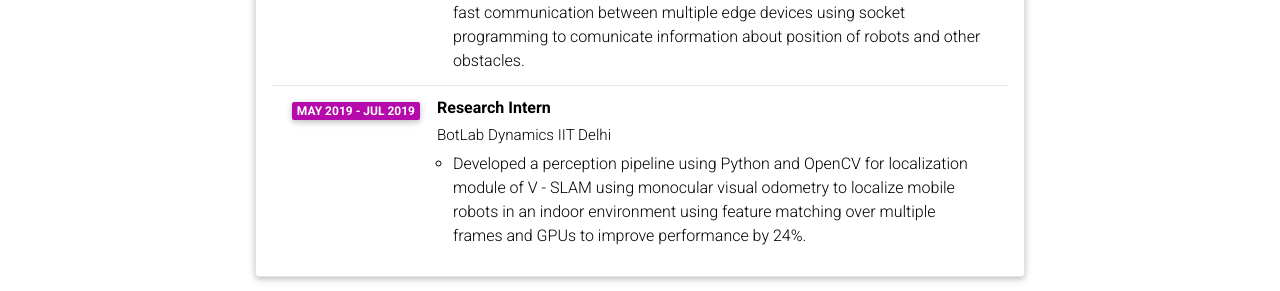
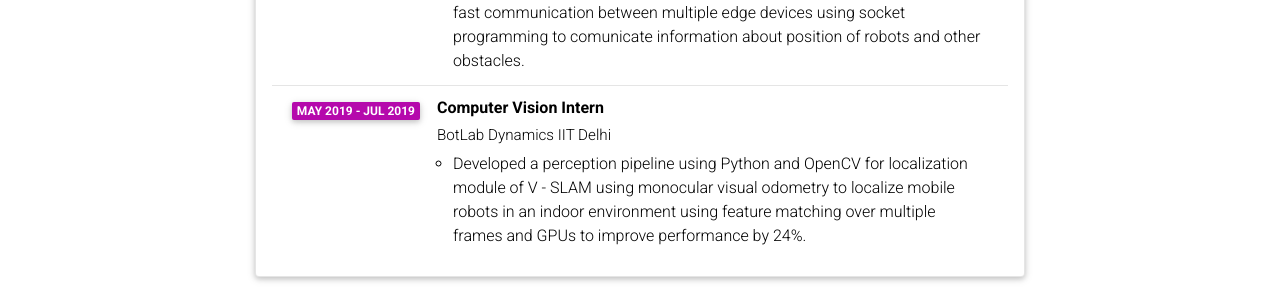
Before and after one commit to heisenberg141/heisenberg141.github.io, a Jekyll site: the page built from _pages/cv.md, in a window 1280 px wide and 900 px high, scrolled down 1165 px. Shown: the part 513-804 px from the top of the window. Built offline with Jekyll 4.4.1, drawn with Linux system fonts in a browser that asks for light colours; comment, search, counter and statistics services are not loaded; a style sheet for code colours, icons or effects is not loaded.

Commit message:
WS Changes

```diff
--- a/_data/cv.yml
+++ b/_data/cv.yml
@@ -54,7 +54,7 @@
         - Designed a software architecture for automatic time synchronization, and fast communication between multiple edge devices using socket programming to comunicate information about position of robots and other obstacles.
 
 
-    - title: Research Intern
+    - title: Computer Vision Intern
       institution: BotLab Dynamics IIT Delhi
       year: May 2019 - Jul 2019
       description:
```
